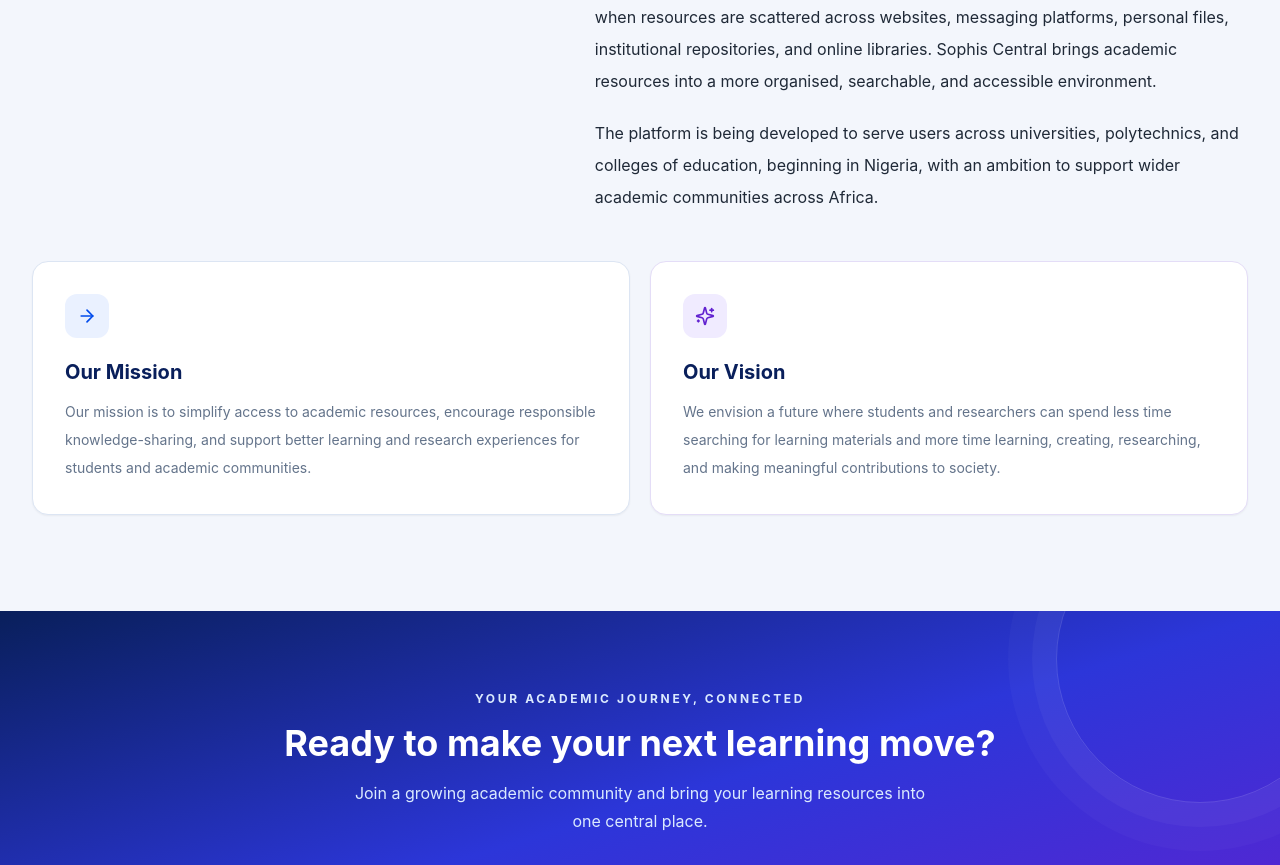
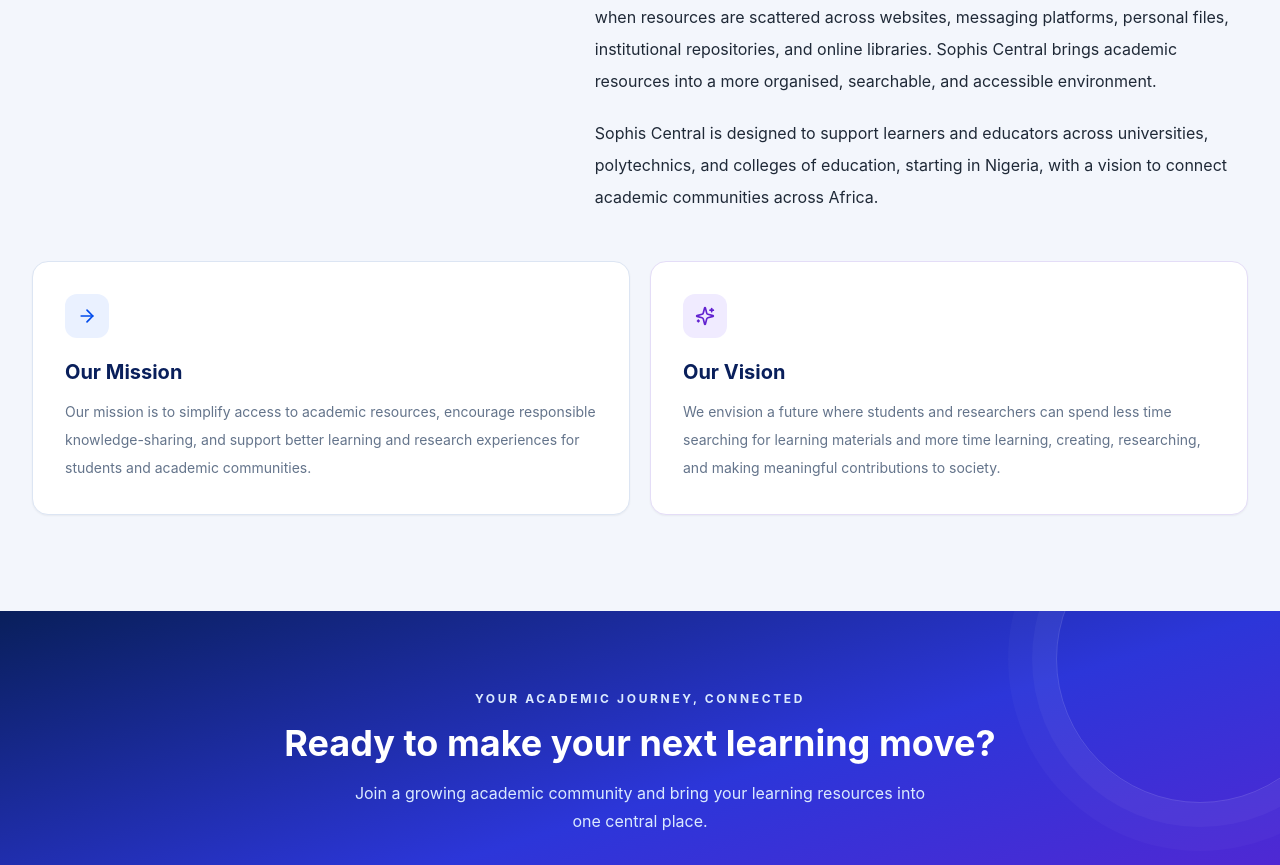
Before and after one commit to ReignnRule11/Sophia-Central-frontend, a React (Vite) app: page / in a window 1280 px wide. Shown: the part 4132-4997 px from the top of the page. Built offline with nearby package versions, Linux system fonts and the light colour scheme; no server answers.

Commit message:
Polish public-facing copy and availability disclosures

```diff
--- a/src/pages/HomePage.tsx
+++ b/src/pages/HomePage.tsx
@@ -279,7 +279,7 @@ export default function HomePage() {
               <div className="space-y-5 text-base leading-8 text-[#52627B]">
                 <p>Sophis Central is an academic resource and learning platform designed to make learning, research, and academic collaboration easier for students, researchers, lecturers, and educational institutions.</p>
                 <p>We understand that finding relevant and reliable academic materials can be difficult when resources are scattered across websites, messaging platforms, personal files, institutional repositories, and online libraries. Sophis Central brings academic resources into a more organised, searchable, and accessible environment.</p>
-                <p>The platform is being developed to serve users across universities, polytechnics, and colleges of education, beginning in Nigeria, with an ambition to support wider academic communities across Africa.</p>
+                <p>Sophis Central is designed to support learners and educators across universities, polytechnics, and colleges of education, starting in Nigeria, with a vision to connect academic communities across Africa.</p>
               </div>
             </div>
             <div className="mt-12 grid gap-5 md:grid-cols-2">
```
